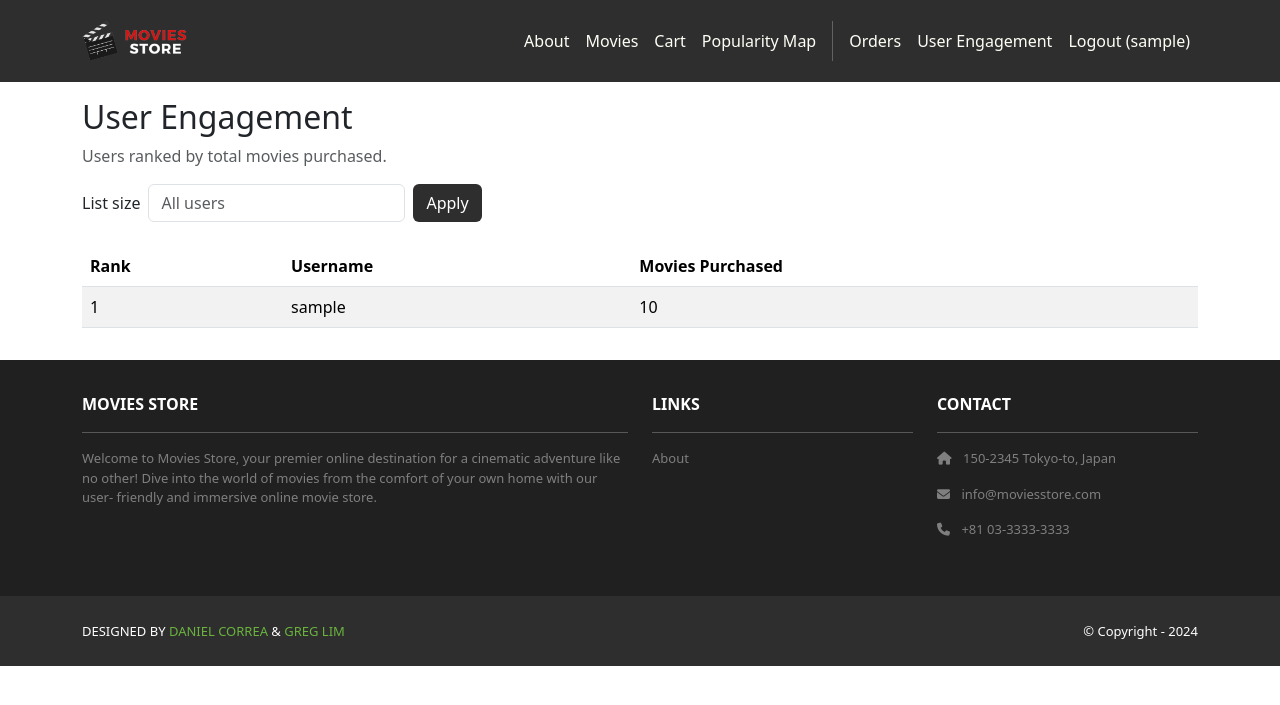
After one commit to aidenmcdonald5/moviesstore, a Django app: page /cart/engagement/ in a window 1280 px wide. The commit adds this page. Shown: the top 705 px of the page. Run offline with Django 5.2, Linux system fonts and the light colour scheme; a user stored in the database is signed in; tables that the repository leaves empty hold one stand-in row (values such as "Sample post"); some libraries are stand-ins or nearby versions.

Commit message:
Add admin user engagement report for User Story 6

```diff
--- /dev/null
+++ b/cart/templates/cart/user_engagement.html
@@ -0,0 +1,47 @@
+{% extends 'base.html' %}
+{% block content %}
+<div class="p-3">
+    <div class="container">
+        <h2>User Engagement</h2>
+        <p class="text-muted">Users ranked by total movies purchased.</p>
+        <form method="GET" class="row g-2 align-items-center mb-4">
+            <div class="col-auto">
+                <label for="size" class="col-form-label">List size</label>
+            </div>
+            <div class="col-auto">
+                <input type="number" min="1" class="form-control" id="size" name="size" value="{{template_data.size}}" placeholder="All users">
+            </div>
+            <div class="col-auto">
+                <button type="submit" class="btn bg-dark text-white">Apply</button>
+            </div>
+            {% if template_data.size %}
+            <div class="col-auto">
+                <a href="{% url 'cart.user_engagement' %}" class="btn btn-outline-secondary">Clear</a>
+            </div>
+            {% endif %}
+        </form>
+        <table class="table table-striped">
+            <thead>
+                <tr>
+                    <th>Rank</th>
+                    <th>Username</th>
+                    <th>Movies Purchased</th>
+                </tr>
+            </thead>
+            <tbody>
+                {% for entry in template_data.users %}
+                <tr>
+                    <td>{{  forloop.counter  }}</td>
+                    <td>{{  entry.username  }}</td>
+                    <td>{{  entry.purchase_count  }}</td>
+                </tr>
+                {% empty %}
+                <tr>
+                    <td colspan = "3">No users found.</td>
+                </tr>
+                {% endfor %}
+            </tbody>
+        </table>
+    </div>
+</div>
+{% endblock content %}
--- a/cart/urls.py
+++ b/cart/urls.py
@@ -5,4 +5,5 @@ urlpatterns = [
     path('<int:id>/add/', views.add, name='cart.add'),
     path('clear/', views.clear, name='cart.clear'),
     path('purchase/', views.purchase, name='cart.purchase'),
+    path('engagement/', views.user_engagement, name='cart.user_engagement'),
 ]
--- a/cart/views.py
+++ b/cart/views.py
@@ -4,6 +4,9 @@ from movies.models import Movie
 from .utils import calculate_cart_total
 from .models import Order, Item
 from django.contrib.auth.decorators import login_required
+from django.contrib.auth.models import User
+from django.db.models import Sum, Value
+from django.db.models.functions import Coalesce
 
 # Create your views here.
 def index(request):
@@ -54,3 +57,25 @@ def purchase(request):
     template_data['title'] = 'Purchase confirmation'
     template_data['order_id'] = order.id
     return render(request, 'cart/purchase.html', {'template_data': template_data})
+@login_required
+def user_engagement(request):
+    if not request.user.is_staff:
+        return redirect('home.index')
+    size = request.GET.get('size', '').strip()
+    users = (
+        User.objects
+        .annotate(purchase_count=Coalesce(Sum('order__item__quantity'), Value(0)))
+        .order_by('-purchase_count', 'username')
+    )
+    if size:
+        try:
+            size_int = int(size)
+            if size_int > 0:
+                users = users[:size_int]
+        except ValueError:
+            pass
+    template_data = {}
+    template_data['title'] = 'User Engagement'
+    template_data['users'] = users
+    template_data['size'] = size
+    return render(request, 'cart/user_engagement.html', {'template_data': template_data})
--- a/moviesstore/templates/base.html
+++ b/moviesstore/templates/base.html
@@ -41,6 +41,9 @@
             {% if user.is_authenticated %}
             <a class="nav-link" href="{% url 'accounts.orders' %}">Orders
             </a>
+            {% if user.is_staff %}
+            <a class="nav-link" href="{% url 'cart.user_engagement' %}">User Engagement</a>
+            {% endif %}
             <a class="nav-link" href="{% url 'accounts.logout' %}">Logout ({{user.username }})</a>
             {% else %}
             <a class="nav-link" href="{% url 'accounts.login' %}">Login</a>
```
